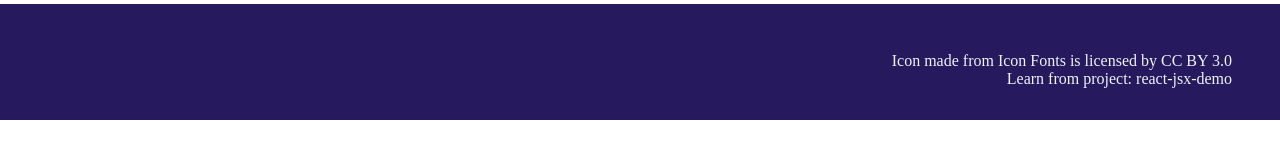
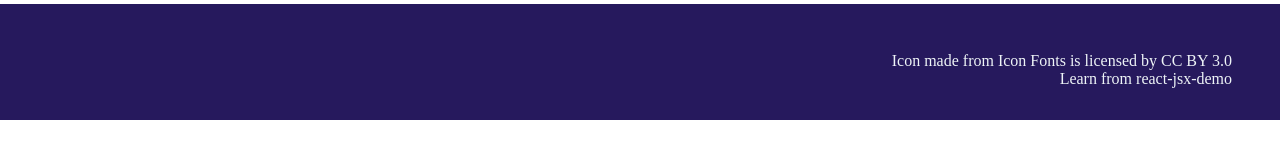
Before and after one commit to leehua012/comment-system, a React (Create React App) app: page / in a window 1280 px wide. Shown: the part 635-794 px from the top of the page. Built offline with nearby package versions, Linux system fonts and the light colour scheme.

Commit message:
edit footer

```diff
--- a/src/App.js
+++ b/src/App.js
@@ -194,7 +194,7 @@ class App extends React.Component {
       <footer className='footer'>
         <div className="footer-container">
           <div>Icon made from <a href="http://www.onlinewebfonts.com/icon">Icon Fonts</a> is licensed by CC BY 3.0</div>
-          <div>Learn from project: <a href="https://gitee.com/react-course-series/react-jsx-demo">react-jsx-demo</a> </div>
+          <div>Learn from <a href="https://gitee.com/react-course-series/react-jsx-demo">react-jsx-demo</a> </div>
         </div>
       </footer>
       </>)
```
